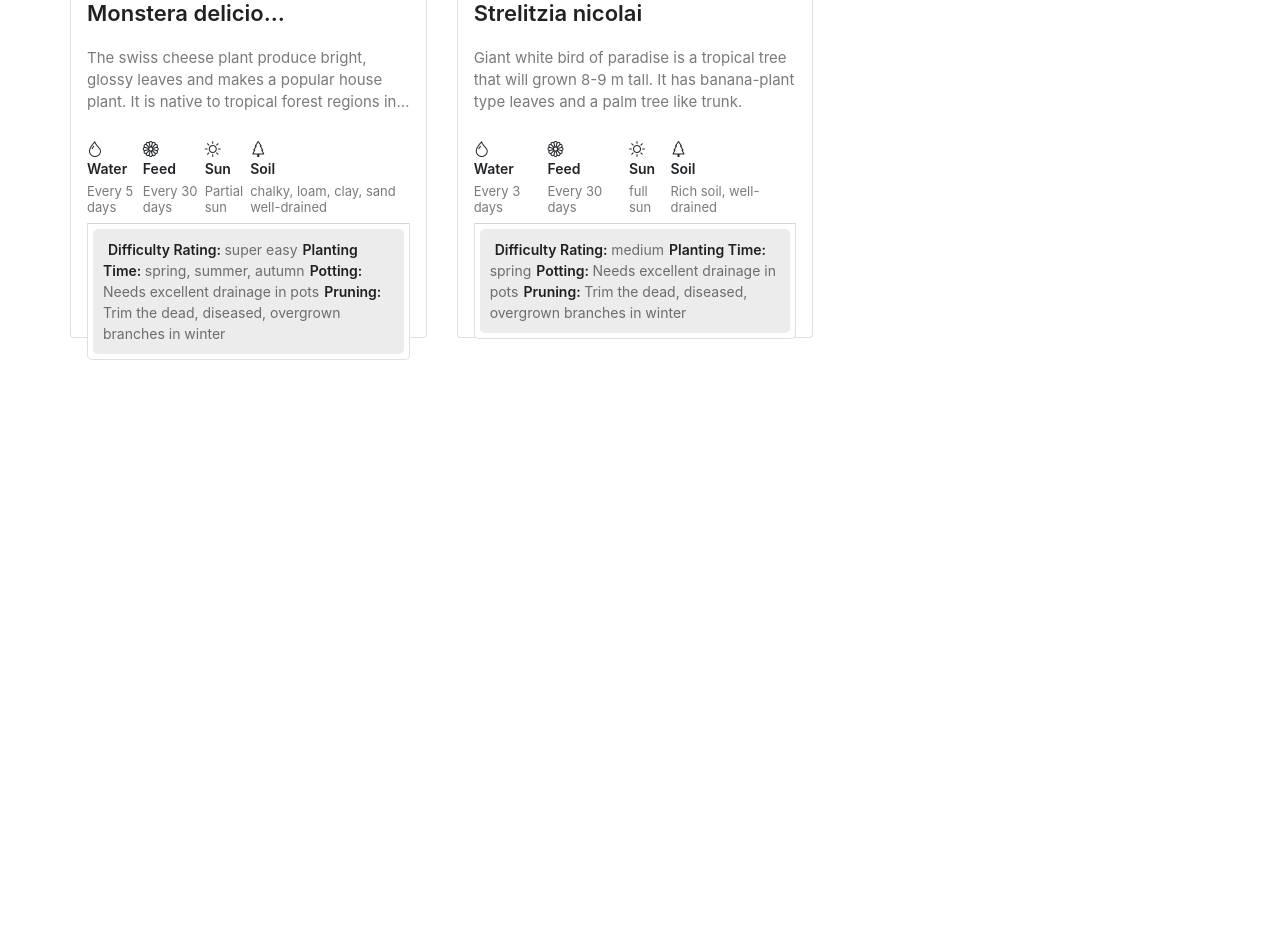
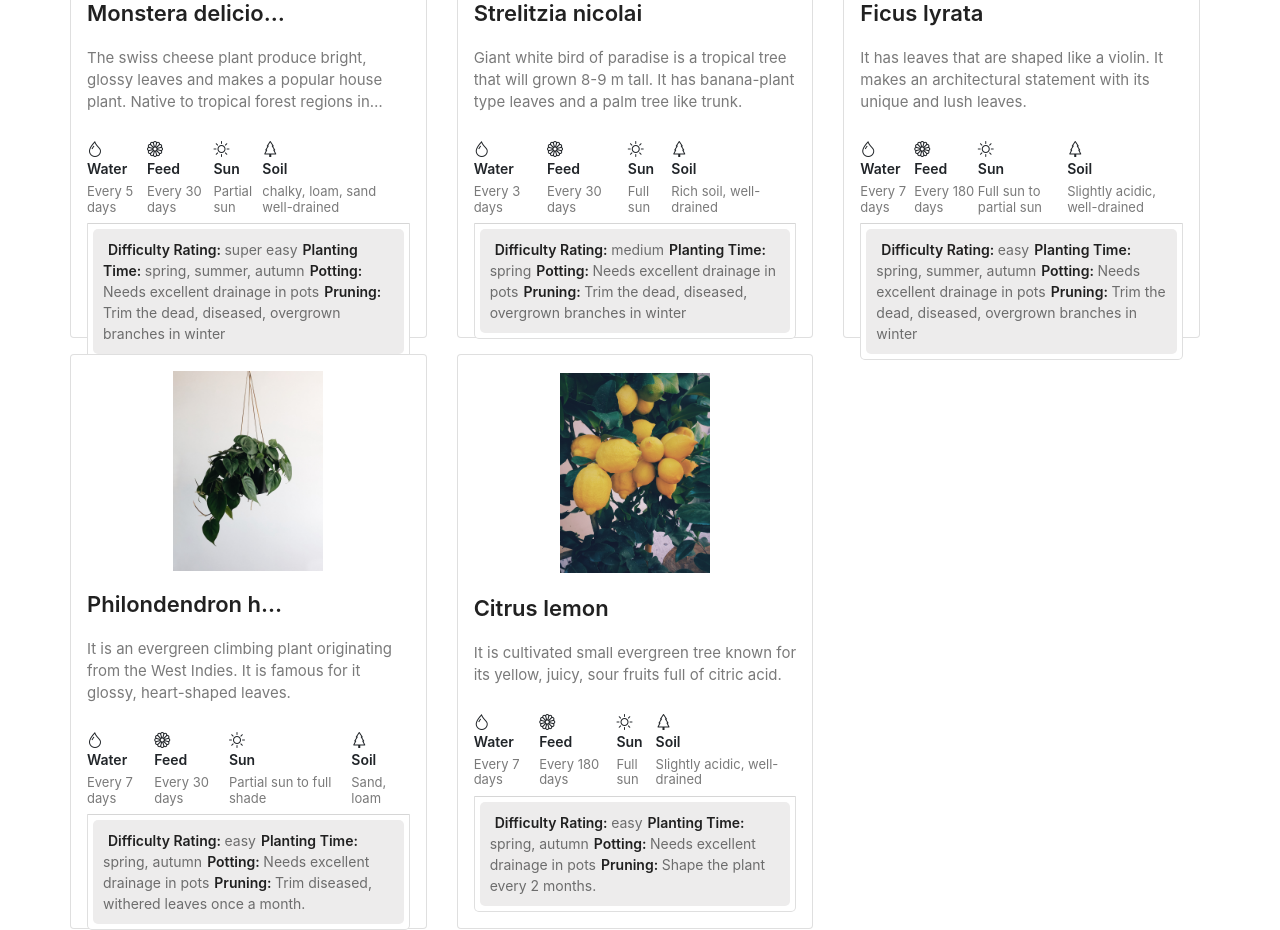
Before and after one commit to priyas21/PlantJannat, a Next.js app: page / in a window 1280 px wide. Shown: the part 420-1350 px from the top of the page. Before the commit the page ends 800 px from the top, so only its background shows below. Built offline with nearby package versions, Linux system fonts and the light colour scheme.

Commit message:
Add more plant data

```diff
--- a/PlantData.js
+++ b/PlantData.js
@@ -2,11 +2,11 @@ export const data = [
   {
     id: "1",
     plantName: "monstera",
-    description: "The swiss cheese plant produce bright, glossy leaves and makes a popular house plant. It is native to tropical forest regions in Central America.",
+    description: "The swiss cheese plant produce bright, glossy leaves and makes a popular house plant. Native to tropical forest regions in Central America.",
     botanicalName: "Monstera deliciosa",
     water: "Every 5 days",
     fertilization: "Every 30 days",
-    soil: "chalky, loam, clay, sand well-drained",
+    soil: "chalky, loam, sand well-drained",
     sun: "Partial sun",
     careGuide: {
       difficultyRating: "super easy",
@@ -23,12 +23,60 @@ export const data = [
     water: "Every 3 days",
     fertilization: "Every 30 days",
     soil: "Rich soil, well-drained",
-    sun: "full sun",
+    sun: "Full sun",
     careGuide: {
       difficultyRating: "medium",
       plantingTime: "spring",
       potting: "Needs excellent drainage in pots",
       pruning: "Trim the dead, diseased, overgrown branches in winter"
     }
+  },
+  {
+    id: "3",
+    plantName: "fiddle_leaf",
+    description: "It has leaves that are shaped like a violin. It makes an architectural statement with its unique and lush leaves.",
+    botanicalName: "Ficus lyrata",
+    water: "Every 7 days",
+    fertilization: "Every 180 days",
+    soil: "Slightly acidic, well-drained",
+    sun: "Full sun to partial sun",
+    careGuide: {
+      difficultyRating: "easy",
+      plantingTime: "spring, summer, autumn",
+      potting: "Needs excellent drainage in pots",
+      pruning: "Trim the dead, diseased, overgrown branches in winter"
+    }
+  },
+  {
+    id: "4",
+    plantName: "heart_leaf",
+    description: "It is an evergreen climbing plant originating from the West Indies. It is famous for it glossy, heart-shaped leaves.",
+    botanicalName: "Philondendron hedraceum",
+    water: "Every 7 days",
+    fertilization: "Every 30 days",
+    soil: "Sand, loam",
+    sun: "Partial sun to full shade",
+    careGuide: {
+      difficultyRating: "easy",
+      plantingTime: "spring, autumn",
+      potting: "Needs excellent drainage in pots",
+      pruning: "Trim diseased, withered leaves once a month."
+    }
+  },
+  {
+    id: "5",
+    plantName: "lemon",
+    description: "It is cultivated small evergreen tree known for its yellow, juicy, sour fruits full of citric acid. ",
+    botanicalName: "Citrus lemon",
+    water: "Every 7 days",
+    fertilization: "Every 180 days",
+    soil: "Slightly acidic, well-drained",
+    sun: "Full sun",
+    careGuide: {
+      difficultyRating: "easy",
+      plantingTime: "spring, autumn",
+      potting: "Needs excellent drainage in pots",
+      pruning: "Shape the plant every 2 months."
+    }
   }
 ]
```
